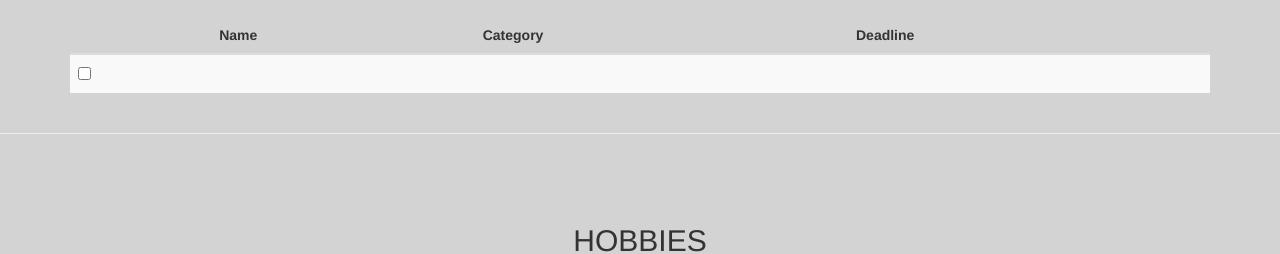
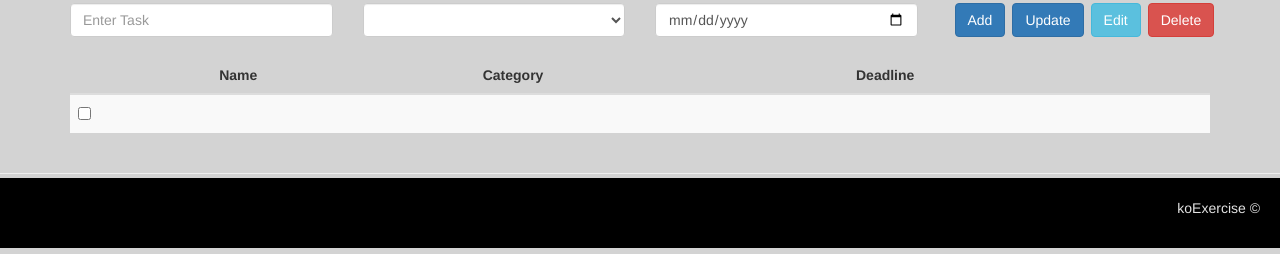
Before and after one commit to suhai/koExercise, a website built with webpack: page dist/index.html in a window 1280 px wide. Shown: the part 552-806 px from the top of the page. Built offline with nearby package versions, Linux system fonts and the light colour scheme; a script that the page names is missing.

Commit message:
added footer

```diff
--- a/dist/index.html
+++ b/dist/index.html
@@ -26,6 +26,7 @@
       </div>
     </nav>
 
+    <main>
       <h2>INTRO</h2>
       <div class="container" id="intro">
         <div class="row">
@@ -136,6 +137,11 @@
           </div>
         </div> <!-- end of row -->
       </div> <!-- end of container -->
+    </main>
+
+    <div class="footer">
+      <p>koExercise ©</p>
+    </div>
   </body>
   <!-- My goal is to eventually bundle all the js files togther as bundle.js -->
   <!-- <script src="bundle.js"></script> -->
--- a/dist/styles.css
+++ b/dist/styles.css
@@ -1,5 +1,9 @@
 body {
   background: #d3d3d3
+}
+
+main {
+  margin: 5em auto 10em;
 }
 
 h2 {
@@ -15,3 +19,19 @@ h2 {
   flex: 1;
   margin-left: .5em;
 }
+
+
+/* FOOTER */
+.footer {
+  background: #000;
+  position: fixed;
+  bottom: 0;
+  left: 0;
+  width: 100%;
+}
+
+.footer p {
+  color: #e2e2e2;
+  float: right;
+  padding: 20px;
+}
```
Lines whose indentation alone changed are shown as unchanged.
